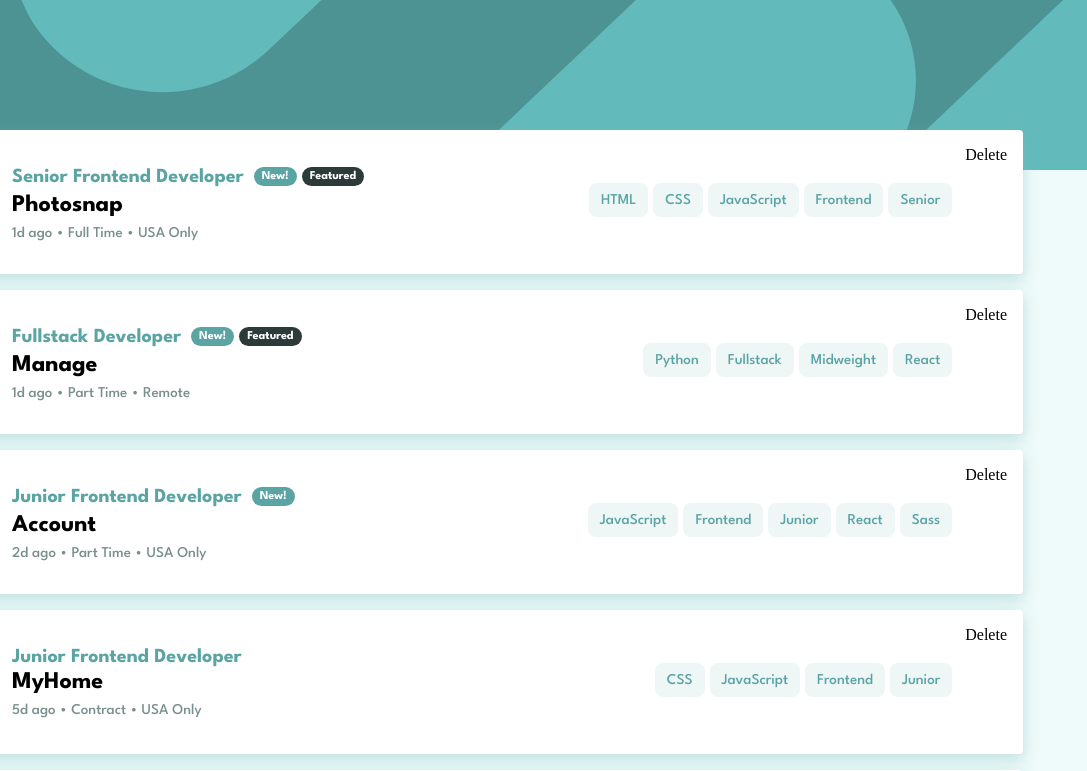
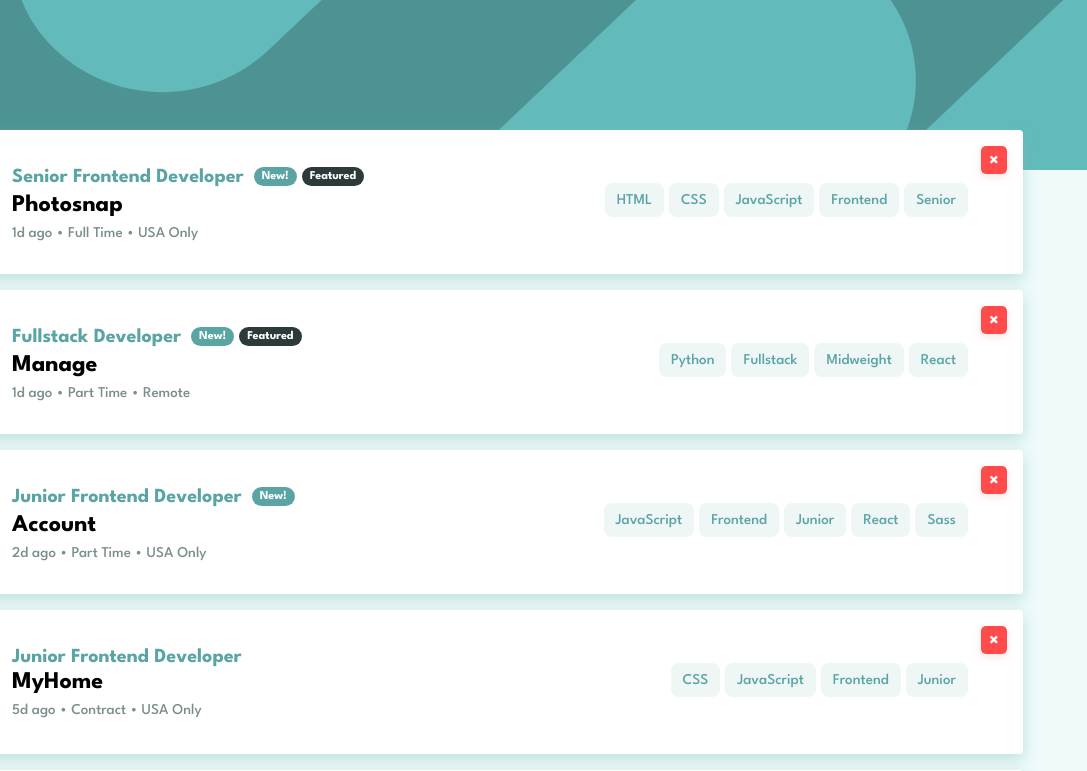
Before and after one commit to mnmustafa1109/Web-Ass-1, a website built with Parcel: page index.html in a window 1280 px wide. Shown: the top 771 px of the page, 193-1280 px from the left. Built offline with nearby package versions, Linux system fonts and the light colour scheme; files whose address does not match are found by name.

Commit message:
stylized delete button in page card

```diff
--- a/css/main.css
+++ b/css/main.css
@@ -339,4 +339,27 @@ p {
   margin-bottom: 15px;
 }
 
-/* Add more styles as needed for the job popup content */
+/* Style for the delete button */
+.delete-button {
+  width: 26px;
+  height: 26px;
+  padding-top: 2px;
+  background-color: #ff4b4b; /* Red background color */
+  color: #fff; /* White text color */
+  border-radius: 5px;
+  display: flex;
+  justify-content: center;
+  align-items: center;
+  cursor: pointer;
+  font-weight: bolder;
+  font-family: 'League Spartan', sans-serif;
+  font-size: larger;
+  box-shadow: 0 3px 9px rgba(229, 111, 111, 0.2); /* Box shadow for normal state */
+  transition: background-color 0.3s, box-shadow 0.3s; /* Transition effect for hover state */
+}
+
+/* Hover effect for the delete button */
+.delete-button:hover {
+  background-color: #ff3333; /* Darker red background color on hover */
+  box-shadow: 0 5px 15px rgba(218, 36, 36, 0.3); /* Increase box shadow on hover */
+}
--- a/js/main.js
+++ b/js/main.js
@@ -122,7 +122,7 @@ $(document).ready(function () {
         ${levelPill}
         ${toolsPill}
       </div>
-        <div class="delete-button" data-job-id="${index}">Delete</div> <!-- Add the delete button -->
+        <div class="delete-button" data-job-id="${index}">×</div> <!-- Add the delete button -->
 
     </div>
   `;
```
